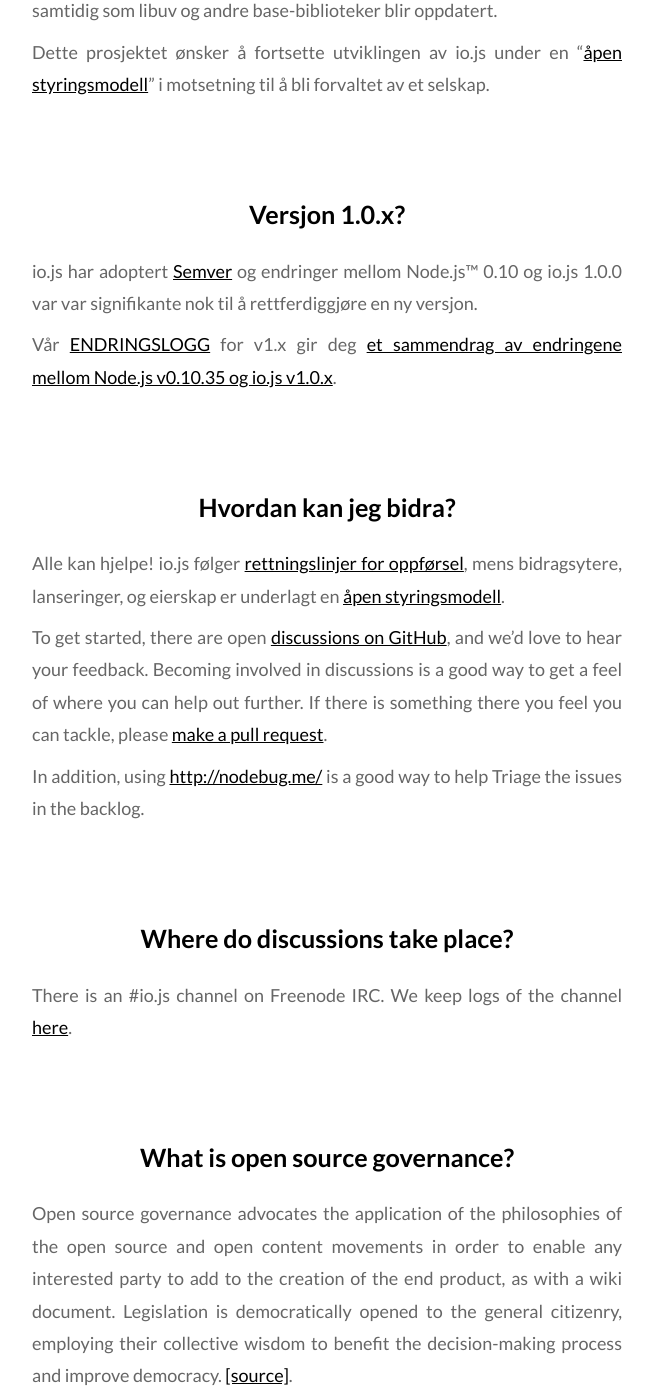
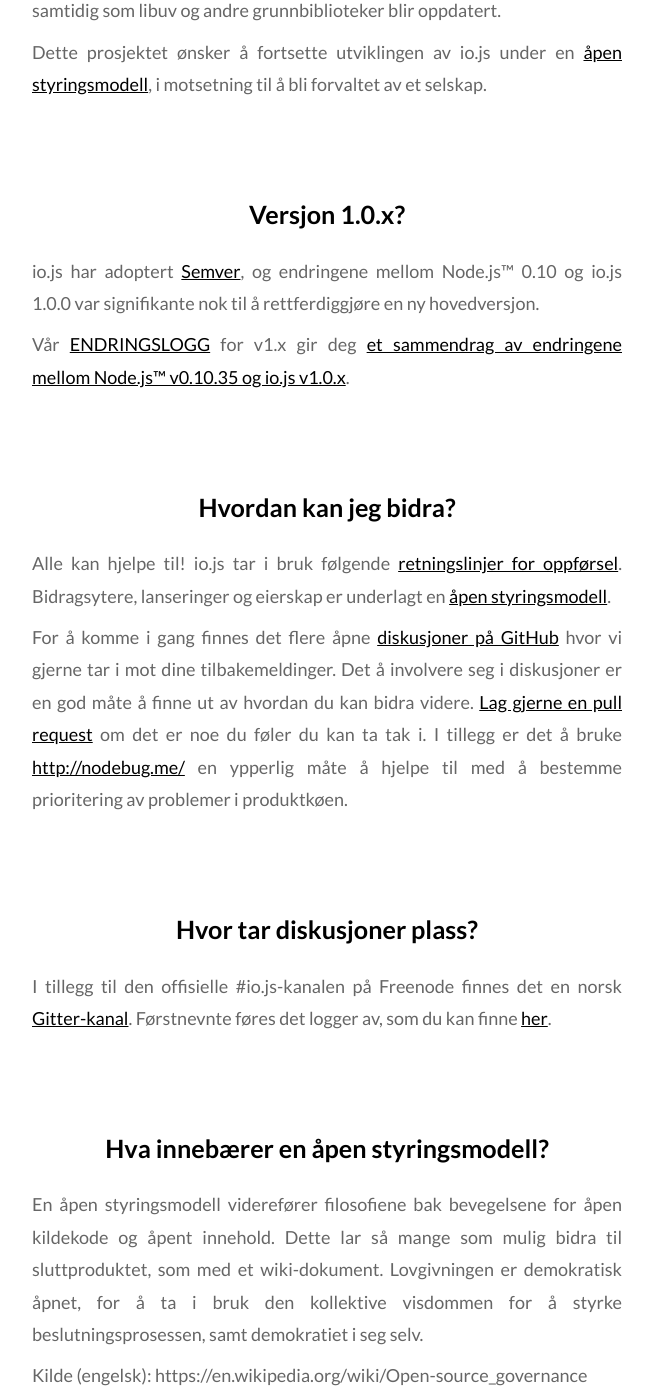
Before and after one commit to nodejs/nodejs-no, a Jekyll site: the page built from faq.md, in a window 1280 px wide and 1400 px high, scrolled down 542 px. Shown: the whole window, without its empty margins (313-966 px from the left). Built offline with Jekyll 4.4.1, drawn with Linux system fonts in a browser that asks for light colours; Markdown is read by kramdown in place of the engine named in the settings; some of the changed text lies outside the part shown.

Commit message:
Translate the rest of the FAQ to Norwegian

```diff
--- a/faq.md
+++ b/faq.md
@@ -9,61 +9,49 @@
 
 ## Hva er io.js?
 
-[io.js]({{ site.iojs_url }}) er en JavaScript plattform byget på [Chromes sitt
-V8 kjøremiljø](http://code.google.com/p/v8/).  Prosjektet begynte som en fork av
-[Joyent sin Node.js™](https://nodejs.org/) og er kompatibel med
-[npm](https://www.npmjs.org/) sitt økosysteme.
+[io.js]({{ site.iojs_url }}) er en JavaScript-plattform bygget på [Chromes
+V8-kjøremiljø](http://code.google.com/p/v8/).  Prosjektet begynte som en fork av
+[Joyents Node.js™](https://nodejs.org/) og er kompatibel med
+[npm's](https://www.npmjs.org/) økosystem.
 
 Hvorfor? io.js ønsker å tilby raskere og mer forutsigbare lanseringer.  For
-øyeblikket merges inn de nyeste språk, API, og ytelses forbedringer til v8
-samtidig som libuv og andre base-biblioteker blir oppdatert.
+øyeblikket inkluderes de nyeste språk-, API-, og ytelsesforbedringene til V8,
+samtidig som libuv og andre grunnbiblioteker blir oppdatert.
 
-Dette prosjektet ønsker å fortsette utviklingen av io.js under en "[åpen
-styringsmodell]({{ iojs_governance }})" i motsetning til å bli forvaltet av et
+Dette prosjektet ønsker å fortsette utviklingen av io.js under en [åpen
+styringsmodell]({{ iojs_governance }}), i motsetning til å bli forvaltet av et
 selskap.
 
 <a id="versjonering"></a>
 
 ## Versjon 1.0.x?
 
-io.js har adoptert [Semver](http://semver.org/) og endringer mellom Node.js™
-0.10 og io.js 1.0.0 var var signifikante nok til å rettferdiggjøre en ny
-versjon.
+io.js har adoptert [Semver](http://semver.org/), og endringene mellom Node.js™
+0.10 og io.js 1.0.0 var signifikante nok til å rettferdiggjøre en ny hovedversjon.
 
 Vår [ENDRINGSLOGG]({{ site.iojs_changelog }}) for v1.x gir deg [et sammendrag av
-endringene mellom Node.js v0.10.35 og io.js v1.0.x]({{ site-iojs_v1changes }}).
+endringene mellom Node.js™ v0.10.35 og io.js v1.0.x]({{ site-iojs_v1changes }}).
 
 <a id="hvordan-kan-jeg-bidra"></a>
 
 ## Hvordan kan jeg bidra?
 
-Alle kan hjelpe! io.js følger [rettningslinjer for
-oppførsel]({{site.iojs_coc}}), mens bidragsytere, lanseringer, og eierskap er
+Alle kan hjelpe til! io.js tar i bruk følgende [retningslinjer for
+oppførsel]({{site.iojs_coc}}). Bidragsytere, lanseringer og eierskap er
 underlagt en [åpen styringsmodell]({{ site.iojs_governance }}).
 
-To get started, there are open [discussions on GitHub]({{ site.iojs_issues }}),
-and we'd love to hear your feedback.  Becoming involved in discussions is a good
-way to get a feel of where you can help out further. If there is something there
-you feel you can tackle, please [make a pull
-request]({{site.iojs_contribute}}#code-contributions).
+For å komme i gang finnes det flere åpne [diskusjoner på GitHub]({{ site.iojs_issues }}) hvor vi gjerne tar i mot dine tilbakemeldinger. Det å involvere seg i diskusjoner er en god måte å finne ut av hvordan du kan bidra videre. [Lag gjerne en pull request]({{site.iojs_contribute}}#code-contributions) om det er noe du føler du kan ta tak i. I tillegg er det å bruke [http://nodebug.me/](Nodebug.me) en ypperlig måte å hjelpe til med å bestemme prioritering av problemer i produktkøen.
 
-In addition, using [http://nodebug.me/](Nodebug.me) is a good way to help Triage
-the issues in the backlog.
+<a id="hvor-tar-diskusjoner-plass"></a>
 
-<a id="where-do-discussions-take-place"></a>
+## Hvor tar diskusjoner plass?
 
-## Where do discussions take place?
+I tillegg til den offisielle #io.js-kanalen på Freenode finnes det en norsk [Gitter-kanal](https://gitter.im/iojs/iojs-no). Førstnevnte føres det logger av, som du kan finne [her](http://logs.libuv.org/io.js/latest).
 
-There is an #io.js channel on Freenode IRC. We keep logs of the channel
-[here](http://logs.libuv.org/io.js/latest).
+<a id="hva-er-en-aapen-styringsmodell"></a>
 
-<a id="what-is-open-source-governance"></a>
+## Hva innebærer en åpen styringsmodell?
 
-## What is open source governance?
+En åpen styringsmodell viderefører filosofiene bak bevegelsene for åpen kildekode og åpent innehold. Dette lar så mange som mulig bidra til sluttproduktet, som med et wiki-dokument. Lovgivningen er demokratisk åpnet, for å ta i bruk den kollektive visdommen for å styrke beslutningsprosessen, samt demokratiet i seg selv.
 
-Open source governance advocates the application of the philosophies of the open
-source and open content movements in order to enable any interested party to add
-to the creation of the end product, as with a wiki document. Legislation is
-democratically opened to the general citizenry, employing their collective
-wisdom to benefit the decision-making process and improve democracy.
-[[source]](https://en.wikipedia.org/wiki/Open-source_governance).
+Kilde (engelsk): https://en.wikipedia.org/wiki/Open-source_governance
```
